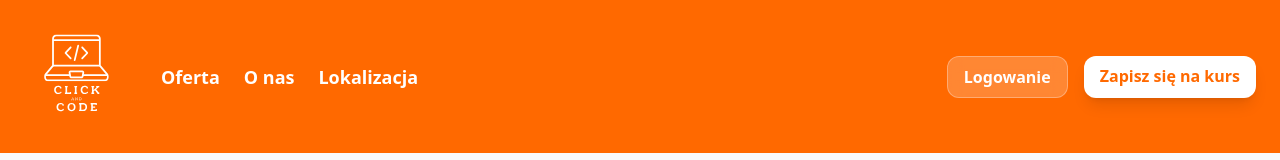
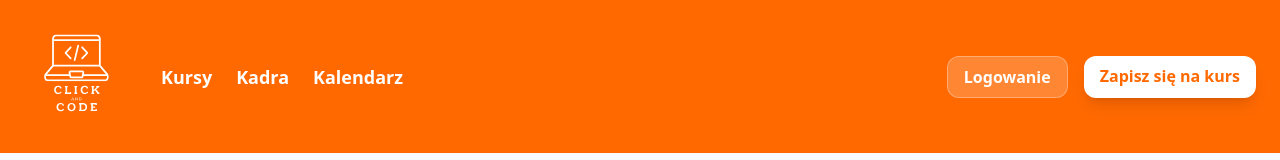
Before and after one commit to Mickelele/frontend-public, a Next.js app: page /dashboard/nauczyciel/attendance in a window 1280 px wide. Shown: the top 160 px of the page. Built offline with nearby package versions, Linux system fonts and the light colour scheme.

Commit message:
czas pracy zastepstwa uwzględnione

```diff
--- a/app/dashboard/nauczyciel/attendance/page.js
+++ b/app/dashboard/nauczyciel/attendance/page.js
@@ -1108,13 +1108,13 @@ export default function TeacherCoursesPage() {
 
                 {substituteLessons.length > 0 && (() => {
 
-                    const twoDaysAgo = new Date();
-                    twoDaysAgo.setDate(twoDaysAgo.getDate() - 2);
-                    twoDaysAgo.setHours(0, 0, 0, 0);
+                    const today = new Date();
+                    today.setHours(0, 0, 0, 0);
 
                     const filteredLessons = substituteLessons.filter(lesson => {
                         const lessonDate = new Date(lesson.data);
-                        return lessonDate >= twoDaysAgo;
+                        lessonDate.setHours(0, 0, 0, 0);
+                        return lessonDate >= today;
                     });
 
                     if (filteredLessons.length === 0) return null;
--- a/app/dashboard/nauczyciel/substitutes/page.js
+++ b/app/dashboard/nauczyciel/substitutes/page.js
@@ -581,12 +581,21 @@ export default function SubstitutesPage() {
                                                     )}
                                                 </div>
                                             </div>
+                                            {(() => {
+                                                const lessonDate = new Date(sub.zajecia?.data);
+                                                const today = new Date();
+                                                today.setHours(0, 0, 0, 0);
+                                                lessonDate.setHours(0, 0, 0, 0);
+
+                                                return lessonDate > today && (
                                                     <button
                                                         onClick={() => handleCancelTaken(sub.id_zastepstwa)}
                                                         className="bg-red-500 hover:bg-red-600 text-white px-4 py-2 rounded-lg font-medium transition"
                                                     >
                                                         ❌ Zrezygnuj
                                                     </button>
+                                                );
+                                            })()}
                                         </div>
                                     </div>
                                 ))}
--- a/components/Navbar.js
+++ b/components/Navbar.js
@@ -44,9 +44,9 @@ export default function Navbar({ isSidebarOpen, setIsSidebarOpen }) {
 
                 {!loading && !user && (
                     <div className="hidden md:flex space-x-6 text-white font-semibold">
-                        <Link href="/#oferta" className="hover:text-orange-100 transition-colors duration-300 text-lg">Oferta</Link>
-                        <Link href="/#o-nas" className="hover:text-orange-100 transition-colors duration-300 text-lg">O nas</Link>
-                        <Link href="/#lokalizacja" className="hover:text-orange-100 transition-colors duration-300 text-lg">Lokalizacja</Link>
+                        <Link href="/#kursy" className="hover:text-orange-100 transition-colors duration-300 text-lg">Kursy</Link>
+                        <Link href="/#kadra" className="hover:text-orange-100 transition-colors duration-300 text-lg">Kadra</Link>
+                        <Link href="/#nauczyciele" className="hover:text-orange-100 transition-colors duration-300 text-lg">Kalendarz</Link>
                     </div>
                 )}
             </div>
```
Also changed, not shown: app/dashboard/nauczyciel/worktime/page.js (+9 -0 lines). Lines whose indentation alone changed are shown as unchanged.
